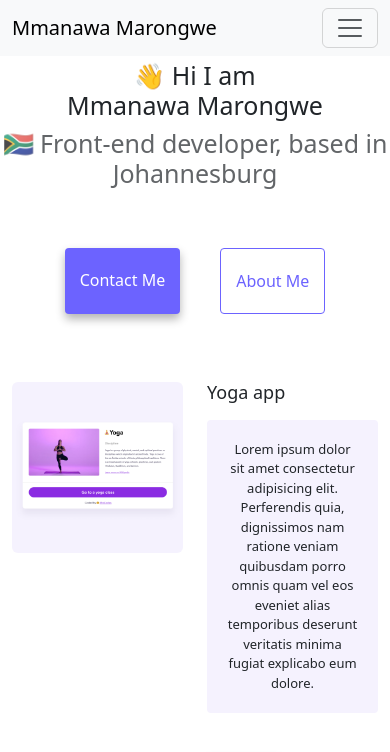
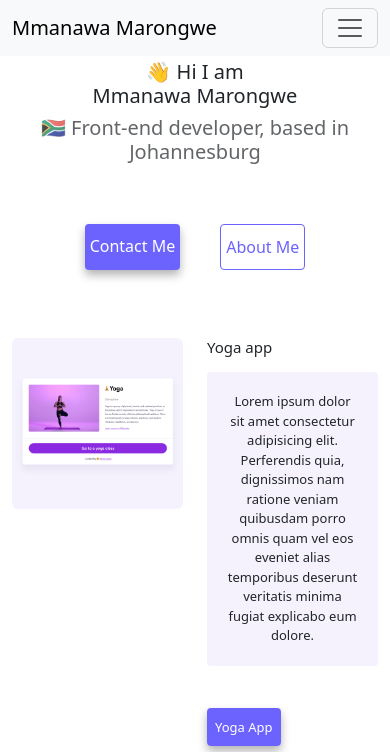
Before and after one commit to MmanawaMarongwe/Mmanawa-Marongwe-Portfolio-project, a plain HTML site: page index.html in a window 390 px wide. Shown: the top 752 px of the page. Drawn offline with nearby package versions, Linux system fonts and the light colour scheme.

Commit message:
Added more styling to make it responsive for small screens

```diff
--- a/style.css
+++ b/style.css
@@ -108,13 +108,13 @@ p {
 @media(max-width: 568px) {
 
   h1,h2,h3{
-     font-size: 25px;
+     font-size: 20px;
   }
   p{
     font-size: small;
   }
   #app-heading{
-    font-size: 18px;
+    font-size: 15px;
   }
   .app-link {
     border-radius: 4px;
@@ -126,5 +126,19 @@ p {
     box-shadow: var(--box-shadow);
     color: white;
   }
+  .navigation-links a {
+  margin: 20px;
+  border-radius: 4px;
+  padding: 10px 5px;
+  text-decoration: none;
+  text-transform: capitalize;
+}
+  #contact, .email-link{
+    font-size: 15px;
+}
+#project-pictures{
+  margin: 10px auto;
+  padding: 5px 5px;
+}
 
 }
```
Also changed, not shown: about.html (+2 -2 lines), example.html (deleted).
